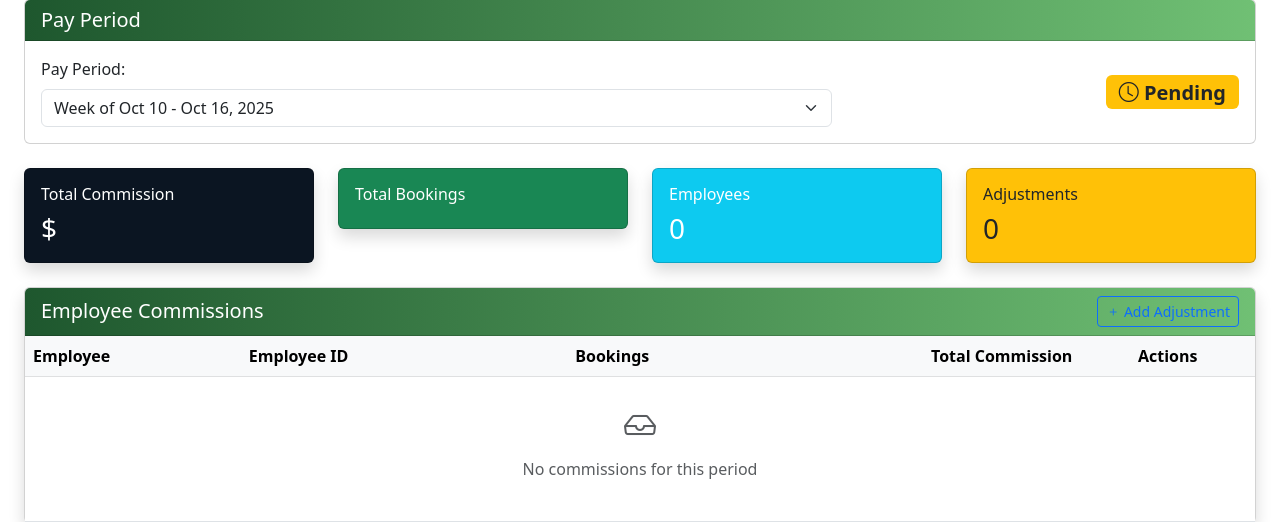
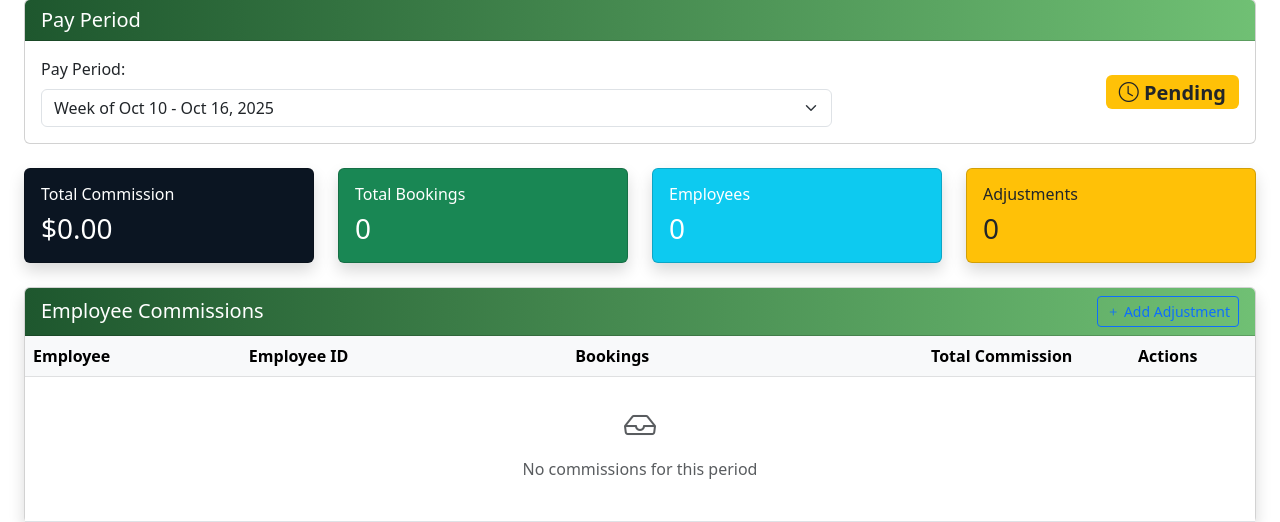
Before and after one commit to patrickodeh1/csass_project, a Django app: page /admiin/payroll/ in a window 1280 px wide. Shown: the part 169-691 px from the top of the page. Run offline with Django 5.2, Linux system fonts and the light colour scheme; the visitor is signed in with stand-in values (Sample User, id 1); data comes from the database, SQL or seed files in the repository; data that the repository does not hold is empty.

Commit message:
payroll fix

```diff
--- a/core/templates/payroll.html
+++ b/core/templates/payroll.html
@@ -64,7 +64,7 @@
             <div class="card bg-primary text-white shadow">
                 <div class="card-body">
                     <h6 class="card-title">Total Commission</h6>
-                    <h3 class="mb-0">${{ total_commission }}</h3>
+                    <h3 class="mb-0">${{ total_commission|default:"0.00" }}</h3>
                 </div>
             </div>
         </div>
@@ -72,7 +72,7 @@
             <div class="card bg-success text-white shadow">
                 <div class="card-body">
                     <h6 class="card-title">Total Bookings</h6>
-                    <h3 class="mb-0">{{ total_bookings }}</h3>
+                    <h3 class="mb-0">{{ total_bookings|default:"0" }}</h3>
                 </div>
             </div>
         </div>
--- a/core/views.py
+++ b/core/views.py
@@ -1236,14 +1236,21 @@ def payroll_view(request):
     # Get available periods
     available_periods = get_payroll_periods(12)
 
+    # Calculate summary totals
+    user_commissions_list = list(user_commissions.values())
+    total_commission = sum(uc['total'] for uc in user_commissions_list)
+    total_bookings = sum(uc['count'] for uc in user_commissions_list)
+
     context = {
         'payroll_period': payroll_period,
-        'user_commissions': user_commissions.values(),
+        'user_commissions': user_commissions_list,
         'adjustments': adjustments,
         'start_date': start_date,
         'end_date': end_date,
         'available_periods': available_periods,
         'can_finalize': payroll_period.status == 'pending',
+        'total_commission': total_commission,
+        'total_bookings': total_bookings,
     }
 
     return render(request, 'payroll.html', context)
```
